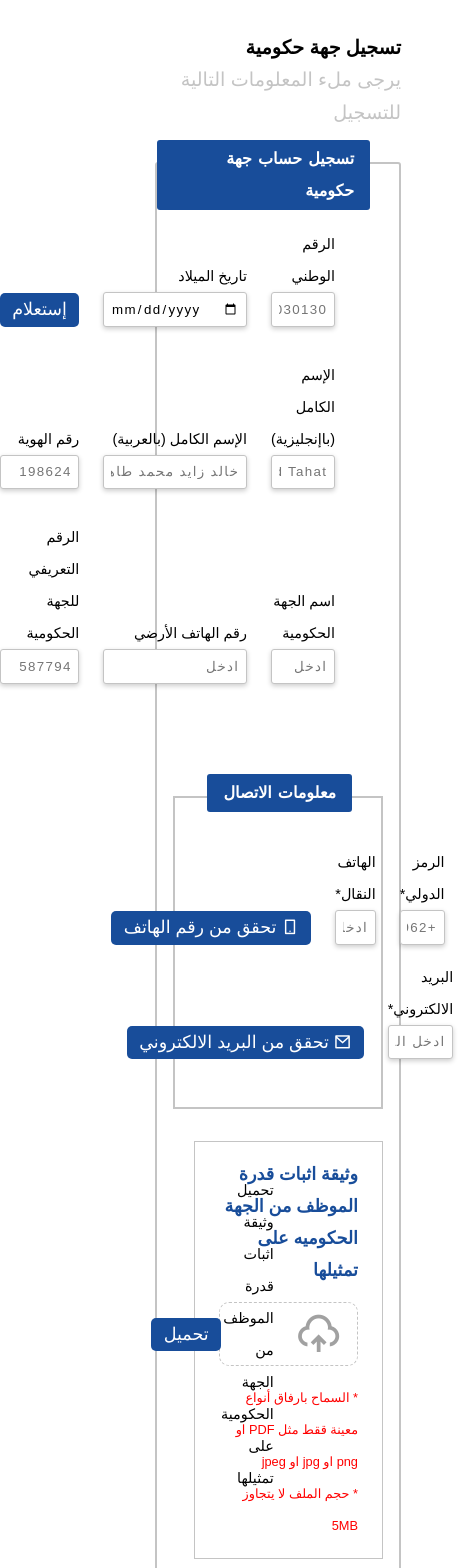
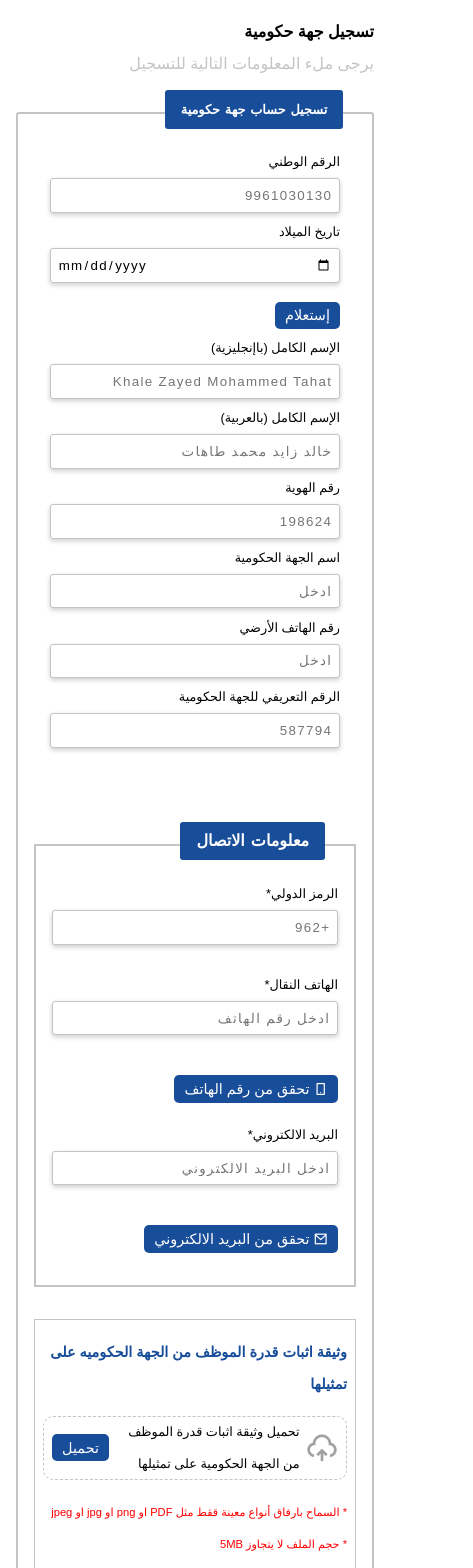
Before and after one commit to KZTahat/IqraTech-Governmental_registration, a React (Vite) app: page / in a window 390 px wide. Shown: the top 1568 px of the page, 473 px wide, since content can reach past the window. Built offline with nearby package versions, Linux system fonts and the light colour scheme.

Commit message:
update: README.md and responsive styles were added

```diff
--- a/src/App.css
+++ b/src/App.css
@@ -37,6 +37,7 @@
   color: var(--background_white_text_color);
   font-weight: 600;
   word-spacing: 0.1em;
+  font-size: 1em;
 }
 
 .main-buttons-cont {
@@ -46,3 +47,24 @@
   align-items: center;
   gap: 1em;
 }
+
+@media (max-width: 750px) {
+  .main-container h2,
+  .main-container .below-heading {
+    font-size: 1em;
+  }
+
+  .registration-heading-box span {
+    font-size: 0.8em;
+  }
+}
+
+@media (max-width: 965px) {
+ .main-container {
+  padding: 1em;
+ }
+
+ .registration-container {
+  padding: 1em;
+ }
+}
--- a/src/components/Button/button.css
+++ b/src/components/Button/button.css
@@ -1,5 +1,5 @@
 .button-component {
-  height: 1.9em;
+  min-height: 1.9em;
   color: var(--background_white_text_color);
   font-size: 1.1em;
   background-color: var(--buttons_and_boxes);
@@ -9,3 +9,9 @@
   cursor: pointer;
   white-space: nowrap;
 }
+
+@media (max-width: 1030px) {
+  .button-component {
+    font-size: 0.9em;
+  }
+}
--- a/src/views/communication/communication.css
+++ b/src/views/communication/communication.css
@@ -5,7 +5,17 @@
   margin: 5em 0 2em 0;
 }
 
-.communi-form {
+.communi-phone-form {
+  display: grid;
+  grid-template-columns: 1fr 1fr 1fr;
+  gap: 1.5em;
+  column-gap: 1.5em;
+  justify-content: center;
+  align-items: flex-end;
+  margin: 1em 0;
+}
+
+.communi-email-form {
   display: grid;
   grid-template-columns: 1fr 1fr 1fr;
   gap: 1.5em;
@@ -29,3 +39,27 @@
   font-weight: 600;
   word-spacing: 0.1em;
 }
+
+@media (max-width: 1035px) {
+  .communi-info-cont {
+    padding: 1em;
+  }
+}
+
+@media (max-width: 860px) {
+  .communi-phone-form {
+    grid-template-columns: 1fr 1fr;
+  }
+  .communi-email-form {
+    grid-template-columns: 1fr 1fr;
+  }
+}
+
+@media (max-width: 490px) {
+  .communi-phone-form {
+    grid-template-columns: 1fr;
+  }
+  .communi-email-form {
+    grid-template-columns: 1fr;
+  }
+}
--- a/src/views/communication/communication.jsx
+++ b/src/views/communication/communication.jsx
@@ -63,7 +63,7 @@ function Communication() {
   return (
     <div className="communi-info-cont">
       {/* Phone Number info */}
-      <form onSubmit={phoneNumberOTPsender} className="communi-form">
+      <form onSubmit={phoneNumberOTPsender} className="communi-phone-form">
         <div className="communi-heading-box">
           <span>معلومات الاتصال</span>
         </div>
@@ -99,6 +99,7 @@ function Communication() {
           />
         </div>
       </form>
+
       {phoneNumberValidity ? (
         <Alert status="success" message="تم تأكيد رقم الهاتف" />
       ) : (
@@ -106,7 +107,7 @@ function Communication() {
       )}
 
       {/* Email info */}
-      <form onSubmit={emailOTPsender} className="communi-form">
+      <form onSubmit={emailOTPsender} className="communi-email-form">
         <label htmlFor="email">
           البريد الالكتروني*
           <input
@@ -126,6 +127,7 @@ function Communication() {
           />
         </div>
       </form>
+
       {emailValidity ? (
         <Alert status="success" message="تم تأكيد بريدك الالكتروني" />
       ) : (
--- a/src/views/communication/otp/OTP.jsx
+++ b/src/views/communication/otp/OTP.jsx
@@ -22,13 +22,13 @@ function OTP({
   const [shouldStartCountdown, setShouldStartCountdown] = useState(false);
 
   useEffect(() => {
-    OTP_countDown(10);
+    OTP_countDown(120);
   }, []);
 
   useEffect(() => {
     // Only start OTP countdown when shouldStartCountdown is true
     if (shouldStartCountdown) {
-      OTP_countDown(10);
+      OTP_countDown(120);
       setShouldStartCountdown(false); // Reset trigger
     }
   }, [shouldStartCountdown]);
--- a/src/views/registration/Registration.jsx
+++ b/src/views/registration/Registration.jsx
@@ -4,6 +4,7 @@ import "./registration.css";
 function Registration() {
   return (
     <section className="inquiry-field">
+      <div>
         <label>
           الرقم الوطني
           <input type="number" placeholder="9961030130" />
@@ -17,7 +18,9 @@ function Registration() {
         <div className="button-container">
           <Button text="إستعلام" />
         </div>
+      </div>
 
+      <div>
         <label>
           الإسم الكامل (باإنجليزية)
           <input type="text" placeholder="Khale Zayed Mohammed Tahat" />
@@ -47,6 +50,7 @@ function Registration() {
           الرقم التعريفي للجهة الحكومية
           <input type="number" placeholder="587794" />
         </label>
+      </div>
     </section>
   );
 }
--- a/src/views/registration/registration.css
+++ b/src/views/registration/registration.css
@@ -1,13 +1,26 @@
 .inquiry-field {
   width: 100%;
   height: fit-content;
+  padding: 2em 3em;
+}
+
+.inquiry-field div:nth-child(1) {
   display: grid;
   grid-template-columns: 1fr 1fr 1fr;
   align-items: flex-end;
   justify-content: start;
-  gap: 2em;
+  row-gap: 2em;
   column-gap: 1.5em;
-  padding: 2em 3em;
+  margin-bottom: 2em;
+}
+
+.inquiry-field div:nth-child(2) {
+  display: grid;
+  grid-template-columns: 1fr 1fr 1fr;
+  align-items: flex-end;
+  justify-content: start;
+  row-gap: 2em;
+  column-gap: 1.5em;
 }
 
 label {
@@ -30,3 +43,53 @@ input {
   justify-content: start;
   align-items: center;
 }
+
+@media (max-width: 1035px) {
+  .inquiry-field {
+    padding: 1em;
+    column-gap: 1em;
+  }
+}
+
+@media (max-width: 860px) {
+  .inquiry-field div:nth-child(1) {
+    grid-template-columns: 40% 40% 20%;
+    margin-bottom: 1em;
+  }
+
+  .inquiry-field div:nth-child(2) {
+    grid-template-columns: 1fr 1fr;
+    row-gap: 1em;
+  }
+
+  label {
+    font-size: 0.8em;
+  }
+}
+
+@media (max-width: 600px) {
+  .inquiry-field div:nth-child(1) {
+    column-gap: 0.5em;
+  }
+
+  .inquiry-field div:nth-child(2) {
+    column-gap: 0.5em;
+  }
+}
+
+@media (max-width: 490px) {
+  .inquiry-field div:nth-child(1) {
+    grid-template-columns: 1fr;
+    gap: 0.2em;
+    margin-bottom: 0.2em;
+  }
+
+  .inquiry-field div:nth-child(2) {
+    grid-template-columns: 1fr;
+    gap: 0.2em;
+  }
+
+  .button-container {
+    margin-top: 1em;
+  }
+}
--- a/src/views/upload/upload.css
+++ b/src/views/upload/upload.css
@@ -46,3 +46,39 @@
   color: red;
   font-size: 0.8em;
 }
+
+@media (max-width: 860px) {
+  .upload-container {
+    width: 100%;
+  }
+}
+
+@media (max-width: 570px) {
+  .upload-container {
+    padding: 1em 0.5em;
+  }
+
+  .upload-header {
+    font-size: 0.9em;
+  }
+
+  .document-upload-section {
+    padding: 0.5em;
+  }
+
+  .document-upload-section i {
+    font-size: 2em;
+    margin-left: 0.2em;
+  }
+
+  .document-upload-section span {
+    font-size: 0.8em;
+  }
+
+  .upload-alerts {
+    font-size: 0.7em;
+  }
+}
+
+@media (max-width: 475px) {
+}
```
Also changed, not shown: 1 other file (tests, documents, lock files or other folders). Lines whose indentation alone changed are shown as unchanged.
